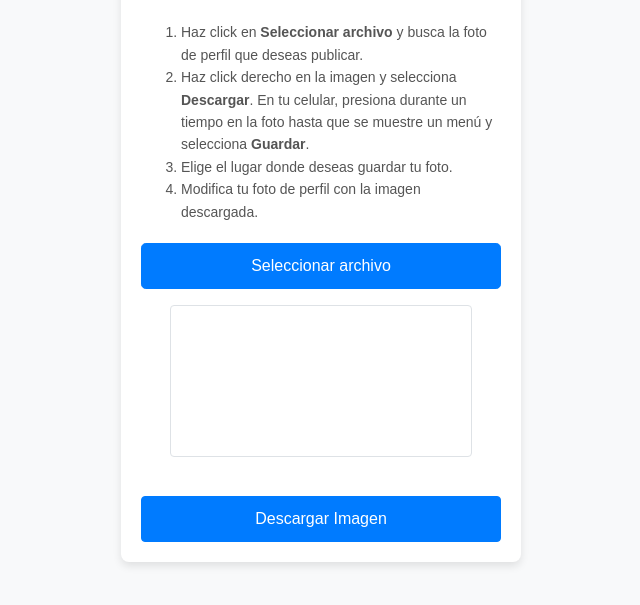
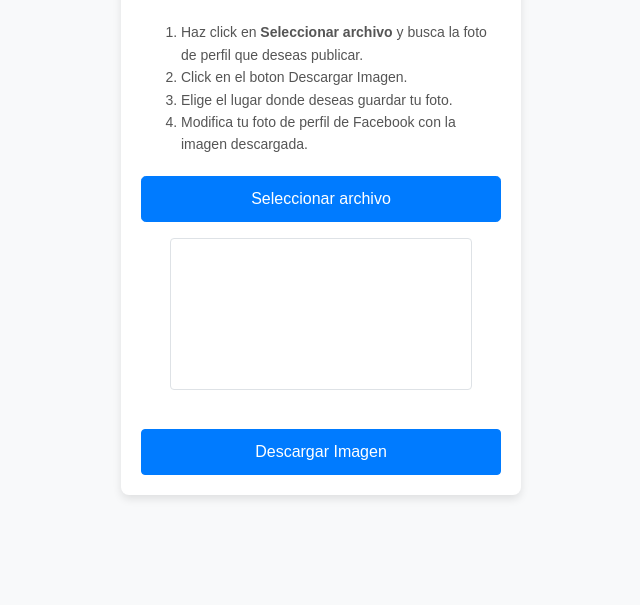
Before and after one commit to erodriguezy/generaimagendiocesis.github.io, a plain HTML site: page index.html in a window 1280 px wide. Shown: the part 91-696 px from the top of the page, without its empty margins (319-959 px from the left). Drawn offline with nearby package versions, Linux system fonts and the light colour scheme.

Commit message:
Update index.html

```diff
--- a/index.html
+++ b/index.html
@@ -17,9 +17,9 @@
         <div class="instructions">
             <ol>
                 <li>Haz click en <strong>Seleccionar archivo</strong> y busca la foto de perfil que deseas publicar.</li>
-                <li>Haz click derecho en la imagen y selecciona <strong>Descargar</strong>. En tu celular, presiona durante un tiempo en la foto hasta que se muestre un menú y selecciona <strong>Guardar</strong>.</li>
+                <li>Click en el boton Descargar Imagen.</li>
                 <li>Elige el lugar donde deseas guardar tu foto.</li>
-                <li>Modifica tu foto de perfil con la imagen descargada.</li>
+                <li>Modifica tu foto de perfil de Facebook con la imagen descargada.</li>
             </ol>
         </div>
 
```
